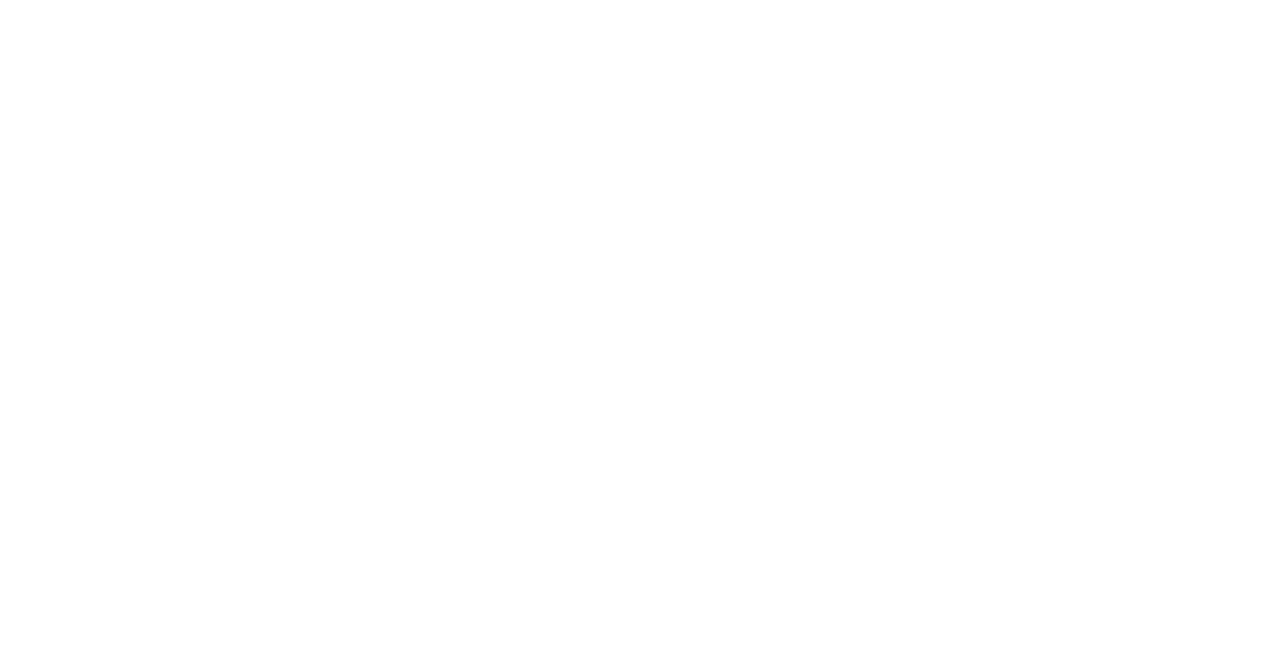
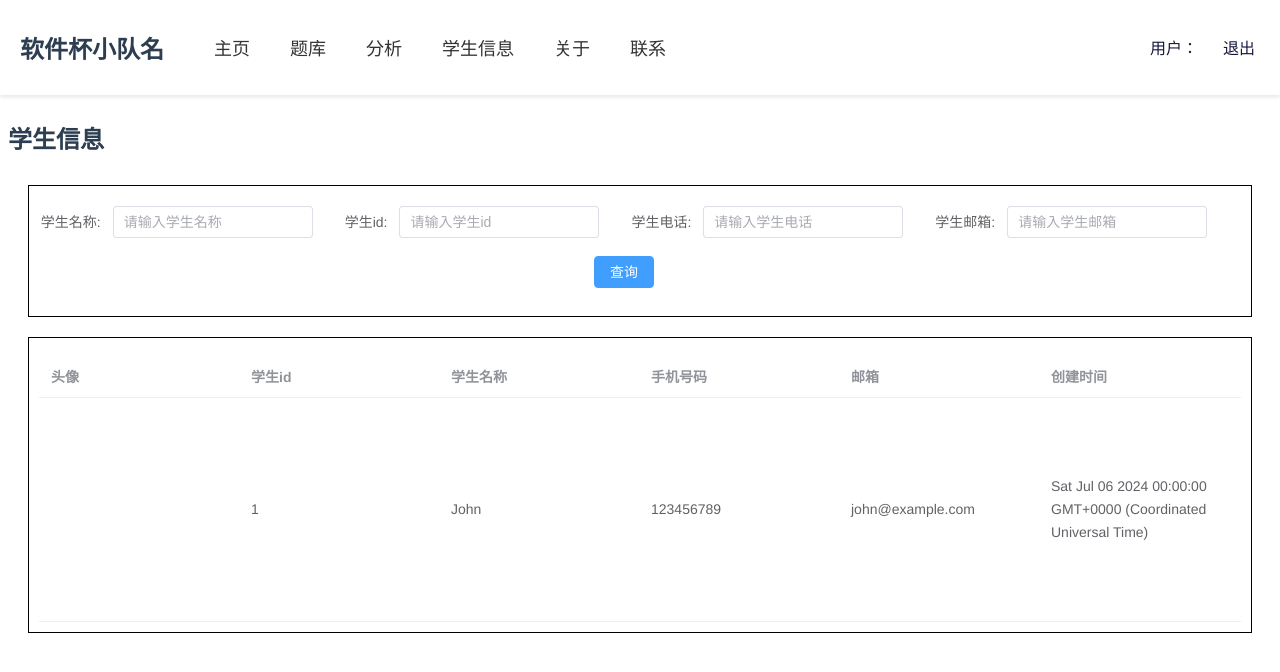
Before and after one commit to xxxxh04/ruanjianbei, a Vue app: page /information in a window 1280 px wide. Before the commit this address had no page. Shown: the top 672 px of the page. Built offline with nearby package versions, Linux system fonts and the light colour scheme; no server answers; what monaco-editor would draw is missing.

Commit message:
学生信息界面

```diff
--- a/src/router/index.ts
+++ b/src/router/index.ts
@@ -6,6 +6,7 @@
 import AnalyzeView from '@/views/AnalyzeView.vue';
 import SuccessView from '../views/SuccessView.vue';
 import LoginView from '@/views/LoginView.vue';
+import InformationView from '../views/InformationView.vue';
 
 const router = createRouter({
   history: createWebHistory(),
@@ -30,6 +31,11 @@
           name: 'analyze',
           component: AnalyzeView
         },
+        {
+            path: '/information',
+            name: 'information',
+            component: InformationView
+          }
       ]
     },
     {
--- /dev/null
+++ b/src/views/InformationView.vue
@@ -0,0 +1,167 @@
+<template>
+    <div id="title">
+        <h2>学生信息</h2>
+    </div>
+    <div class="search-form">
+      <el-form :inline="true">
+        <el-form-item label="学生名称:">
+          <el-input
+            v-model="form.nickname"
+            placeholder="请输入学生名称"
+            style="width: 200px"
+          ></el-input>
+        </el-form-item>
+        <el-form-item label="学生id:">
+          <el-input
+            v-model="form.id"
+            placeholder="请输入学生id"
+            style="width: 200px"
+          ></el-input>
+        </el-form-item>
+        <el-form-item label="学生电话:">
+          <el-input
+            v-model="form.phone"
+            placeholder="请输入学生电话"
+            style="width: 200px"
+          ></el-input>
+        </el-form-item>
+        <el-form-item label="学生邮箱:">
+          <el-input
+            v-model="form.email"
+            placeholder="请输入学生邮箱"
+            style="width: 200px"
+          ></el-input>
+        </el-form-item>
+        <el-form-item>
+          <el-button type="primary" @click="onSearch">查询</el-button>
+        </el-form-item>
+      </el-form>
+    </div>
+    <div class="search-table">
+      <el-table :data="students" style="width: 100%">
+        <el-table-column label="头像" width="200">
+        </el-table-column>
+        <el-table-column prop="id" label="学生id" width="200"></el-table-column>
+        <el-table-column
+          prop="nickname"
+          label="学生名称"
+          width="200"
+        ></el-table-column>
+        <el-table-column
+          prop="phone"
+          label="手机号码"
+          width="200"
+        ></el-table-column>
+        <el-table-column prop="email" label="邮箱" width="200"></el-table-column>
+        <el-table-column
+          prop="create_time"
+          label="创建时间"
+          width="200"
+        ></el-table-column>
+        <el-table-column prop="update_time" label="上线时间"></el-table-column>
+      </el-table>
+    </div>
+  </template>
+
+  <script lang="ts" setup>
+  import { ref, onMounted } from "vue";
+  import axios from "axios";
+
+  interface Form {
+    nickname: string;
+    id: number | null;
+    phone: string;
+    email: string;
+  }
+
+  interface Student {
+    nickname: string;
+    id: number;
+    phone: string;
+    email: string;
+    picture: string;
+    create_time: Date;
+    update_time: Date;
+  }
+
+  const form = ref<Form>({
+    nickname: "",
+    id: null,
+    phone: "",
+    email: "",
+  });
+
+  const students = ref<Student[]>([
+    {
+      id: 1,
+      nickname: "John",
+      phone: "123456789",
+      email: "john@example.com",
+      create_time: new Date("2024-07-06"),
+      update_time: new Date("2024-07-07"),
+      picture: "path_to_avatar1.jpg",
+    },
+  ]);
+
+  const fetchStudents = async (queryParams: Record<string, any> = {}) => {
+    try {
+      const response = await axios.get("http://localhost:8080/students", {
+        params: queryParams,
+      });
+      students.value = response.data;
+      console.log(response.data);
+    } catch (error) {
+      console.error("Error fetching students data:", error);
+    }
+  };
+
+  const onSearch = async () => {
+    const queryParams: Record<string, any> = {};
+
+    if (form.value.nickname) {
+      queryParams.nickname = form.value.nickname;
+    }
+    if (form.value.id) {
+      queryParams.id = form.value.id;
+    }
+    if (form.value.phone) {
+      queryParams.phone = form.value.phone;
+    }
+    if (form.value.email) {
+      queryParams.email = form.value.email;
+    }
+
+    await fetchStudents(queryParams);
+  };
+
+  onMounted(async () => {
+    await fetchStudents();
+  });
+  </script>
+
+  <style scoped>
+  #title{
+    padding: 10px;
+  /* 添加一些内边距 */
+  padding-left: 0;
+  /* 去掉左边的padding */
+  display: flex;
+  /* 使用flex布局 */
+  align-items: center;
+  /* 垂直居中 */
+  }
+
+  .search-form {
+    margin: 20px;
+    margin-top:0;
+  border: 1px solid black; /* 黑色边框 */
+  padding: 10px; /* 给表单一些内边距，让内容不贴边 */
+  padding-top: 20px;
+  }
+  .search-table {
+    margin: 20px;
+  border: 1px solid black; /* 黑色边框 */
+  padding: 10px; /* 给表单一些内边距，让内容不贴边 */
+  padding-top: 20px;
+}
+  </style>
--- a/src/views/MainView.vue
+++ b/src/views/MainView.vue
@@ -9,6 +9,7 @@
           <li><router-link to="/">主页</router-link></li>
           <li><router-link to="/ceshi">题库</router-link></li>
           <li><router-link to="/analyze">分析</router-link></li>
+          <li><router-link to="/information">学生信息</router-link></li>
           <li><router-link to="/about">关于</router-link></li>
           <li><router-link to="/contact">联系</router-link></li>
         </ul>
```
